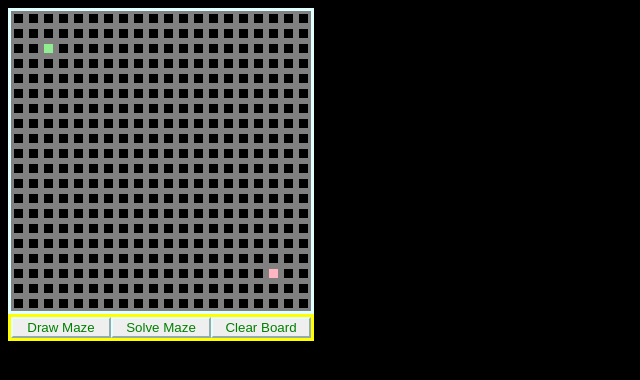
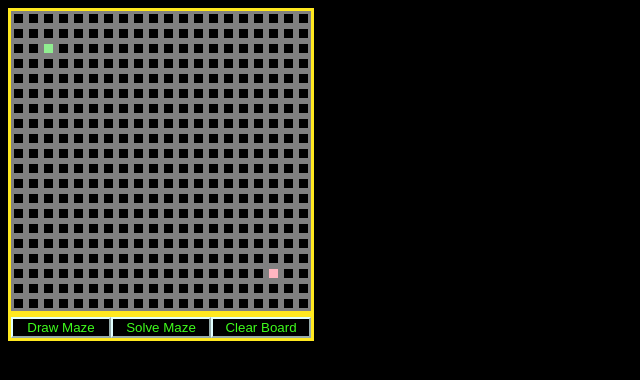
Before and after one commit to Machine100/MazeSolver, an Angular app: page / in a window 1280 px wide. Shown: the top 380 px of the page, without its empty margins (0-640 px from the left). Built offline with nearby package versions, Linux system fonts and the light colour scheme.

Commit message:
Color scheme improved
Improved color scheme of buttons and borders.

```diff
--- a/src/app/components/buttons/buttons.component.scss
+++ b/src/app/components/buttons/buttons.component.scss
@@ -1,20 +1,23 @@
 .button-panel-wrapper{
     display: grid;
     border-style: solid;
-    border-color: yellow;
+    border-color: #ffe81f;
     grid-template-columns: 1fr 1fr 1fr;
     max-width: 300px;
 }
 
 #generate-button {
+    background-color: black;
     border-color: lightcyan;
-    color: green;
+    color: #3ffd1c;
 }
 #solve-button {
+    background-color: black;
     border-color: lightcyan;
-    color: green;
+    color: #3ffd1c;
 }
 #clear-button {
+    background-color: black;
     border-color: lightcyan;
-    color: green;
+    color: #3ffd1c;
 }
--- a/src/app/components/buttons/buttons.component.ts
+++ b/src/app/components/buttons/buttons.component.ts
@@ -64,7 +64,7 @@ export class ButtonsComponent implements OnInit {
     this.displayControl.redrawBoard()
     this.generateButtonDepressed = false; this.mazeGenerated = false; this.mazeGenerating = false
     this.solveButtonDepressed = false; this.mazeSolved = false; this.mazeSolving = false
-    document.getElementById('generate-button').style.color = 'green'
-    document.getElementById('solve-button').style.color = 'green'
+    document.getElementById('generate-button').style.color = '#3ffd1c'
+    document.getElementById('solve-button').style.color = '#3ffd1c'
   }
 }
--- a/src/app/components/display/display.component.scss
+++ b/src/app/components/display/display.component.scss
@@ -3,8 +3,9 @@
     grid-template-columns: repeat(20, 15px);
     grid-template-rows: repeat(20, 15px);
     border-style: solid;
-    border-color: lightcyan;
+    border-color: #ffe81f;
     max-width: 300px;
+    min-width: 300px;
 }
 
 
```
Also changed, not shown: screenshot/screenshot.png (added).
